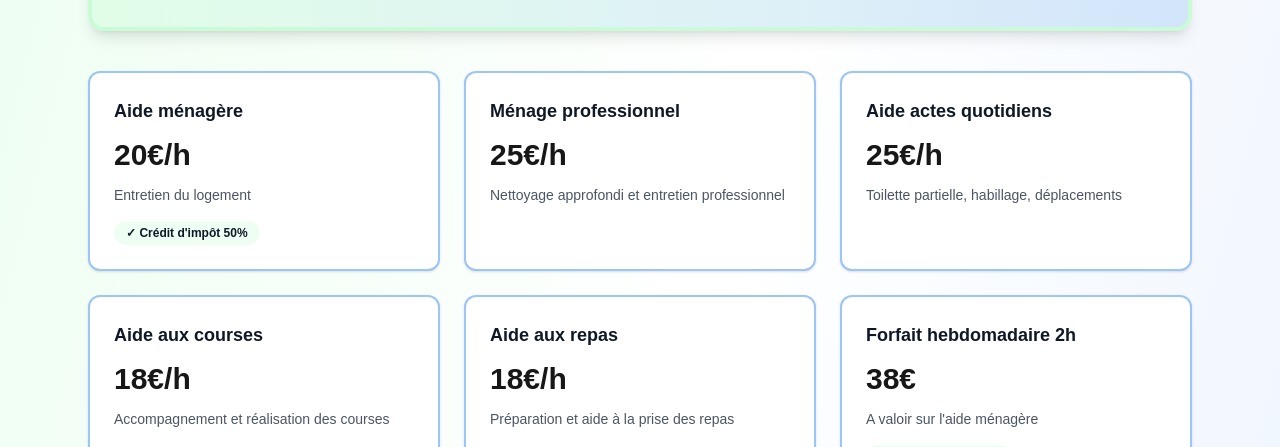
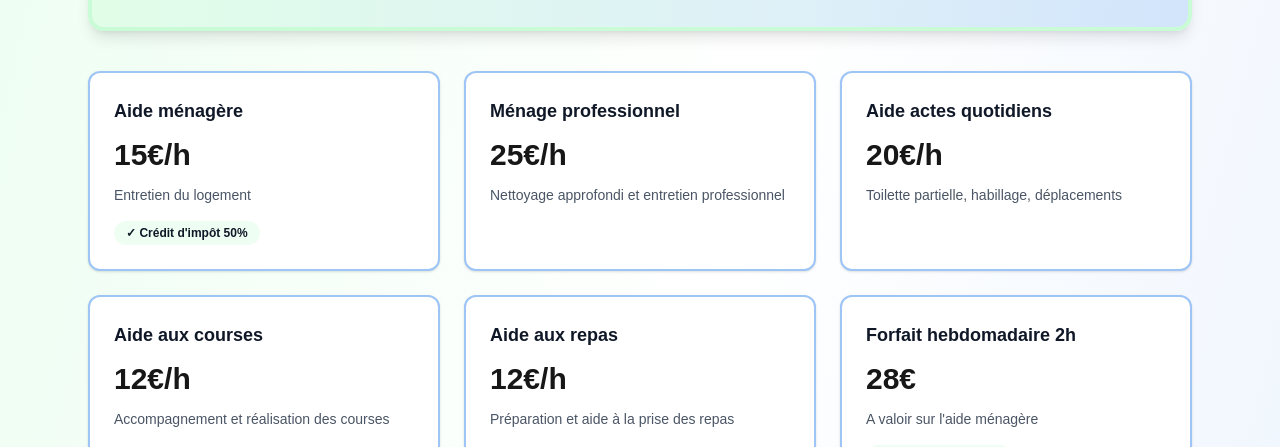
Before and after one commit to nboyet/amservices, a Next.js app: page / in a window 1280 px wide. Shown: the part 1960-2407 px from the top of the page. Built offline with nearby package versions, Linux system fonts and the light colour scheme.

Commit message:
chore: correct prices for

```diff
--- a/app/_data/content.ts
+++ b/app/_data/content.ts
@@ -157,7 +157,7 @@ export const CONTENT: SiteContent = {
     {
       id: "aide-menagere",
       title: "Aide ménagère",
-      price: "20€/h ",
+      price: "15€/h ",
       description: "Entretien du logement",
       taxCredit: true,
     },
@@ -171,35 +171,35 @@ export const CONTENT: SiteContent = {
     {
       id: "actes-quotidiens",
       title: "Aide actes quotidiens",
-      price: "25€/h",
+      price: "20€/h",
       description: "Toilette partielle, habillage, déplacements",
       taxCredit: false,
     },
     {
       id: "aide-courses",
       title: "Aide aux courses",
-      price: "18€/h",
+      price: "12€/h",
       description: "Accompagnement et réalisation des courses",
       taxCredit: false,
     },
     {
       id: "aide-repas",
       title: "Aide aux repas",
-      price: "18€/h",
+      price: "12€/h",
       description: "Préparation et aide à la prise des repas",
       taxCredit: false,
     },
     {
       id: "forfait-2h",
       title: "Forfait hebdomadaire 2h",
-      price: "38€",
+      price: "28€",
       description: "A valoir sur l'aide ménagère",
       taxCredit: true,
     },
     {
       id: "forfait-4h",
       title: "Forfait hebdomadaire 4h",
-      price: "75€",
+      price: "55€",
       description: "A valoir sur l'aide ménagère",
       taxCredit: true,
     },
```
